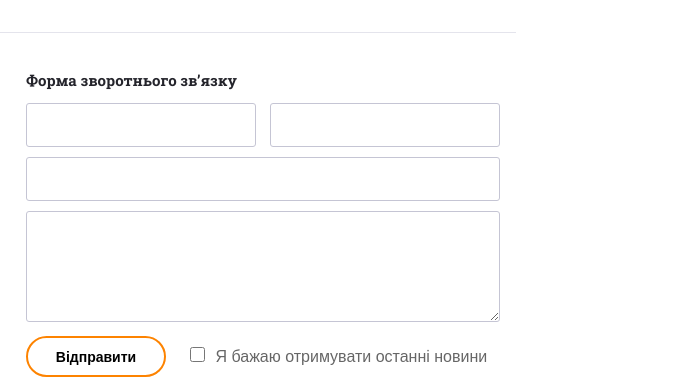
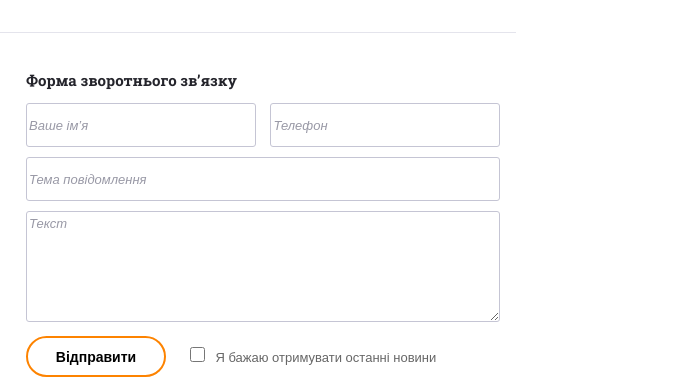
Before and after one commit to slavik1503/Hata-, a plain HTML site: page index-form.html in a window 1280 px wide. Shown: the part 437-817 px from the top of the page, 604-1280 px from the left. Drawn offline with Linux system fonts and the light colour scheme.

Commit message:
rework form

```diff
--- a/css/style-form.css
+++ b/css/style-form.css
@@ -256,6 +256,11 @@ hr{
 .form input:first-child{
     margin: 10px 10px 10px 0;
 }
+input::-webkit-input-placeholder,
+textarea::-webkit-input-placeholder{
+    color: #9999a6;
+    font: italic 13px/1.6em "Arial";
+}
 .form input{
     width: 224px;
     height: 40px;
@@ -312,7 +317,7 @@ hr{
 }
 label{
     color: #666;
-    font-family: 13px/1.6em "Arial";
+    font: 13px/1.6em "Arial";
 }
 footer{
     background-color: #ededf5;
--- a/index-form.html
+++ b/index-form.html
@@ -87,12 +87,12 @@
             <div class="form">
                 <h2>Форма зворотнього зв’язку</h2>
                 <form action="form.php" method="GET">
-                    <input type="text">
-                    <input type="text">
-                    <input class="sms" type="text">
-                    <textarea></textarea>
+                    <input type="text" placeholder="Ваше ім’я">
+                    <input type="text" placeholder="Телефон">
+                    <input class="sms" type="text" placeholder="Тема повідомлення">
+                    <textarea placeholder="Текст"></textarea>
                     <input class="submit" type="submit" value="Відправити">
-                    <p><label><input class="checkbox" type="checkbox">Я бажаю отримувати останні новини</label></p>
+                    <p><label for="checkbox"><input class="checkbox" type="checkbox" id="checkbox">Я бажаю отримувати останні новини</label></p>
                 </form>
             </div>
         </div>
```
